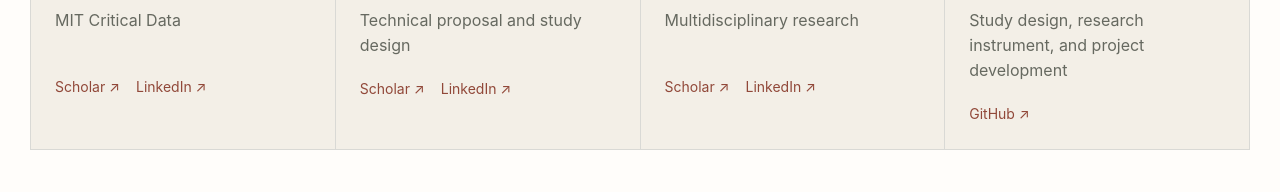
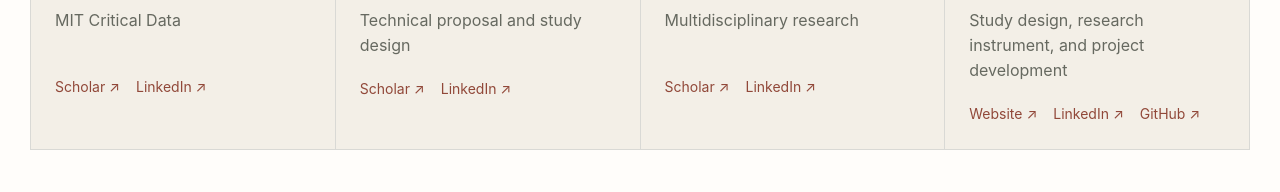
Before and after one commit to criticaldata/agoraworkshop, a website: page website/index.html in a window 1280 px wide. Shown: the part 4570-4762 px from the top of the page. Drawn offline with Linux system fonts and the light colour scheme.

Commit message:
Add Simon profile links

```diff
--- a/website/index.html
+++ b/website/index.html
@@ -108,7 +108,7 @@
           <article class="team-profile principal"><figure><img src="./assets/team/leo-celi.jpg" alt="Leo Anthony Celi" loading="lazy" /></figure><div><span class="team-role">Principal Investigator</span><h3>Leo Anthony Celi</h3><p>MIT Critical Data</p><nav><a href="https://scholar.google.com/citations?user=kssA7YwAAAAJ&amp;hl=en" target="_blank" rel="noreferrer">Scholar ↗</a><a href="https://www.linkedin.com/in/leo-anthony-celi-b25131/" target="_blank" rel="noreferrer">LinkedIn ↗</a></nav></div></article>
           <article class="team-profile"><figure><img src="./assets/team/mateo-gavilanes.jpeg" alt="Isaac Mateo Gavilanes Chavez" loading="lazy" /></figure><div><span class="team-role">Research design</span><h3>Isaac Mateo Gavilanes Chavez</h3><p>Technical proposal and study design</p><nav><a href="https://scholar.google.com/citations?user=Ji1mE78AAAAJ&amp;hl=es" target="_blank" rel="noreferrer">Scholar ↗</a><a href="https://www.linkedin.com/in/ACoAAFCatZYBoY-ysMaO68JsqcT9DlFLV0vs3gc" target="_blank" rel="noreferrer">LinkedIn ↗</a></nav></div></article>
           <article class="team-profile"><figure><img src="./assets/team/kennedy-rodriguez.jpeg" alt="Yehudhah Kennedy Rodriguez Morán" loading="lazy" /></figure><div><span class="team-role">Research collaborator</span><h3>Yehudhah Kennedy Rodriguez Morán</h3><p>Multidisciplinary research</p><nav><a href="https://scholar.google.com/citations?hl=en&amp;user=lNl9qGAAAAAJ" target="_blank" rel="noreferrer">Scholar ↗</a><a href="https://www.linkedin.com/in/yehudhah-kennedy-rodriguez-moran-27910b3b6" target="_blank" rel="noreferrer">LinkedIn ↗</a></nav></div></article>
-          <article class="team-profile"><figure><img src="./assets/team/simon-heilles.jpg" alt="Simon Heilles" loading="lazy" /></figure><div><span class="team-role">Research design</span><h3>Simon Heilles</h3><p>Study design, research instrument, and project development</p><nav><a href="https://github.com/simonheilles" target="_blank" rel="noreferrer">GitHub ↗</a></nav></div></article>
+          <article class="team-profile"><figure><img src="./assets/team/simon-heilles.jpg" alt="Simon Heilles" loading="lazy" /></figure><div><span class="team-role">Research design</span><h3>Simon Heilles</h3><p>Study design, research instrument, and project development</p><nav><a href="https://simon.heilles.org" target="_blank" rel="noreferrer">Website ↗</a><a href="https://www.linkedin.com/in/simon-heilles" target="_blank" rel="noreferrer">LinkedIn ↗</a><a href="https://github.com/simonheilles" target="_blank" rel="noreferrer">GitHub ↗</a></nav></div></article>
         </div>
       </section>
 
```
